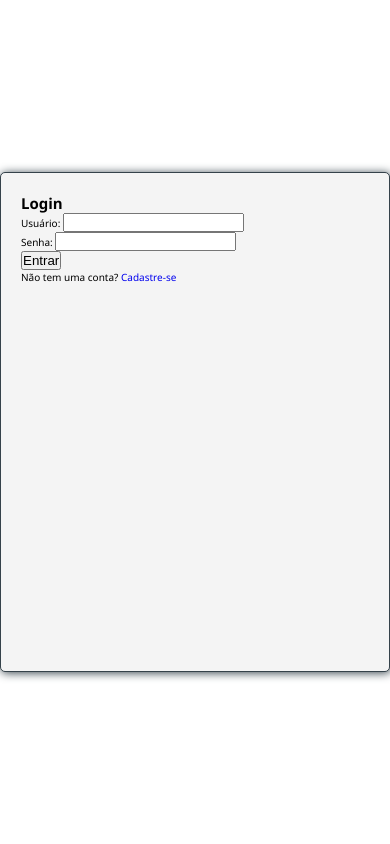
After one commit to Roniclelton-Br/projetoFinal-PortalDeEmpregos, a Flask app: page /login in a window 390 px wide. The commit adds this page. Run offline with Flask 3, Linux system fonts and the light colour scheme.

Commit message:
responsividade homepage e iniciado login.html

```diff
--- a/portalDeEmpregos/main.py
+++ b/portalDeEmpregos/main.py
@@ -6,5 +6,11 @@ app = Flask(__name__)
 def homepage():
     return render_template('homepage.html')
 
+
+@app.route('/login')
+def login():
+    return render_template('login.html')
+
+
 if __name__ == '__main__':
     app.run(debug=True)
--- /dev/null
+++ b/portalDeEmpregos/static/css/stylesLogin.css
@@ -0,0 +1,35 @@
+* {
+    margin: 0;
+    padding: 0;
+    text-decoration: none;
+    box-sizing: border-box;
+}
+:root {
+    --gray-color: #35424A;
+    --orange-color: #E8491D;
+    --back-color: #F4F4F4;
+    --white-color: #ffffff;
+
+}
+
+html {
+    font-family: 'Segoe UI', Tahoma, Geneva, Verdana, sans-serif;
+    background-color: var(--white-color);
+    font-size: 62.5%;
+}
+body {
+    width: 100dvw;
+    height: 100dvh;
+    display: flex;
+    align-items: center;
+    justify-content: center;
+}
+.conteudo-login {
+    width: 400px;
+    height: 500px;
+    border: 1px solid var(--gray-color);
+    border-radius: 5px;
+    padding: 20px;
+    box-shadow: 1px 1px 10px var(--gray-color);
+    background-color: var(--back-color);
+}
--- a/portalDeEmpregos/templates/homepage.html
+++ b/portalDeEmpregos/templates/homepage.html
@@ -6,7 +6,7 @@
 
     <link rel="stylesheet" href="https://cdn.jsdelivr.net/npm/bootstrap-icons@1.11.3/font/bootstrap-icons.min.css"/>
 
-    <link rel="stylesheet" href="{{ url_for('static', filename='css/styles.css') }}"/>
+    <link rel="stylesheet" href="{{ url_for('static', filename='css/stylesHomepage.css') }}"/>
     <title>Projeto - Portal de Empregos</title>
 </head>
 <body>
@@ -27,7 +27,7 @@
                         <a href="">Publicar vaga</a>
                     </li>
                     <li class="lista-menu">
-                        <a href="">Login</a>
+                        <a href="/login">Login</a>
                     </li>
                 </ul>
             </nav>
--- /dev/null
+++ b/portalDeEmpregos/templates/login.html
@@ -0,0 +1,29 @@
+<!DOCTYPE html>
+<html lang="pt-BR">
+<head>
+    <meta charset="UTF-8">
+    <meta name="viewport" content="width=device-width, initial-scale=1.0">
+
+    <link rel="stylesheet" href="{{ url_for('static', filename='css/stylesLogin.css') }}"/>
+    <title>Portal de Empregos - Login</title>
+</head>
+<body>
+    <section class="conteudo-login">
+        <h2>Login</h2>
+
+        <form action="" method="post" id="loginForm">
+            <div class="form-usuario">
+                <label for="username">Usuário:</label>
+                <input type="text" id="username" name="username" required>
+            </div>
+            <div class="form-senha">
+                <label for="password">Senha:</label>
+                <input type="password" id="password" name="password" required>
+            </div>
+            <button type="submit">Entrar</button>
+            <p id="error-message"></p>
+            <p>Não tem uma conta? <a href="/cadastrar">Cadastre-se</a></p>
+        </form>
+    </section>
+</body>
+</html>
```
Also changed, not shown: portalDeEmpregos/static/css/stylesHomepage.css (renamed from portalDeEmpregos/static/css/styles.css, +89 -3 lines).
